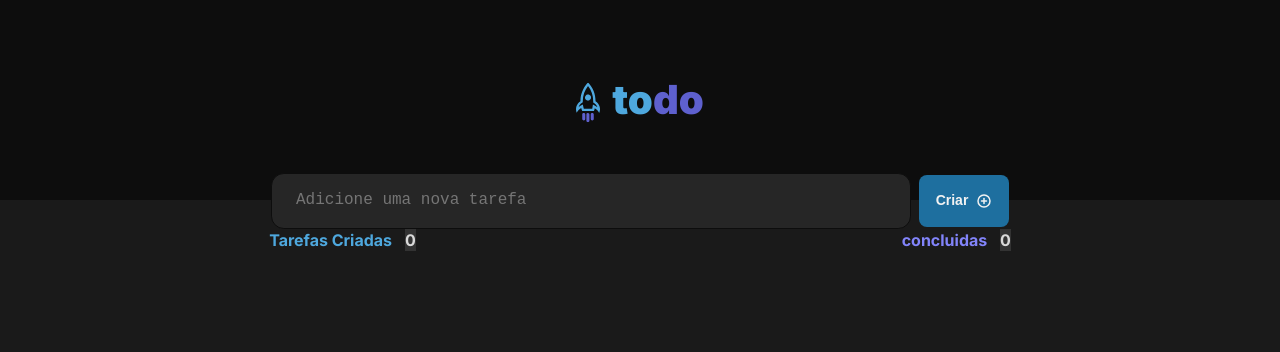
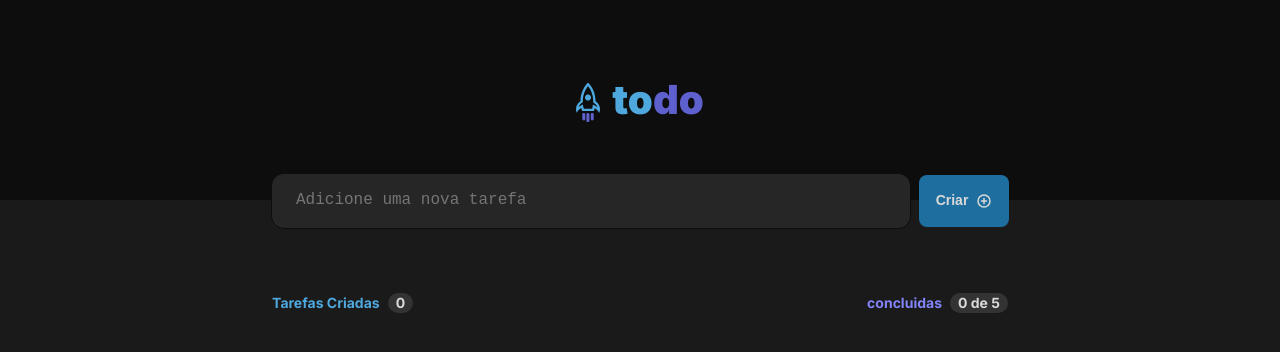
Before and after one commit to joaopedrosduarte/To-do, a React (Vite) app: page / in a window 1280 px wide. Shown: the top 352 px of the page. Built offline with nearby package versions, Linux system fonts and the light colour scheme.

Commit message:
Tasks number UI component done

```diff
--- a/index.html
+++ b/index.html
@@ -5,7 +5,8 @@
     <link rel="icon" type="image/svg+xml" href="/vite.svg" />
     <link rel="preconnect" href="https://fonts.googleapis.com">
     <link rel="preconnect" href="https://fonts.gstatic.com" crossorigin>
-    <meta name="viewport" content="width=device-width, initial-scale=1.0" />    <link href="https://fonts.googleapis.com/css2?family=Inter:wght@400;700;900&display=swap" rel="stylesheet">
+    <meta name="viewport" content="width=device-width, initial-scale=1.0" />
+    <link href="https://fonts.googleapis.com/css2?family=Inter:wght@400;700;900&display=swap" rel="stylesheet">
     <title>Todo - pepo's</title>
   </head>
   <body>
--- a/src/components/Todo.tsx
+++ b/src/components/Todo.tsx
@@ -19,7 +19,7 @@ export default function Todo(){
                 </div>
                 <div className={styles.allTasks}>
                     <span className={styles.doneTasks}>concluidas</span>
-                    <span className={styles.count}>0</span>
+                    <span className={styles.count}>0 de 5</span>
                 </div>
             </div>
         </div>
--- a/src/styles/Todo.module.css
+++ b/src/styles/Todo.module.css
@@ -5,6 +5,7 @@
 
 .forms {
     margin-top: -27px;
+    gap: 0.5rem;
     display: flex;
     justify-content: center;
     align-items: center;
@@ -31,10 +32,9 @@
     justify-content: center;
     background-color: var(--bluedark);
     font-weight: bold;
-    color: var(--gray100);
+    color: var(--gray200);
     border: none;
     border-radius: 0.5rem;
-    margin-left: 0.5rem;
     width: 90px;
     height: 52px;
 }
@@ -42,14 +42,15 @@
 .counts {
     font-weight: bold;
     display: flex;
-    gap: 30.375rem;
+    gap: 28.375rem;
     justify-content: space-between;
-    margin: 0px auto;
+    margin: 4rem auto 0rem auto;
 }
 
 .allTasks {
+    font-size: 14px;
     display: flex;
-    gap: 0.8rem;
+    gap: 0.5rem;
 }
 
 .allCreatedTasks div {
@@ -65,6 +66,8 @@
 }
 
 .counts .count {
+    border-radius: 10px;
+    padding: 0px 8px;
     background-color: var(--gray400);
     display: flex;
     justify-content: center;
```
